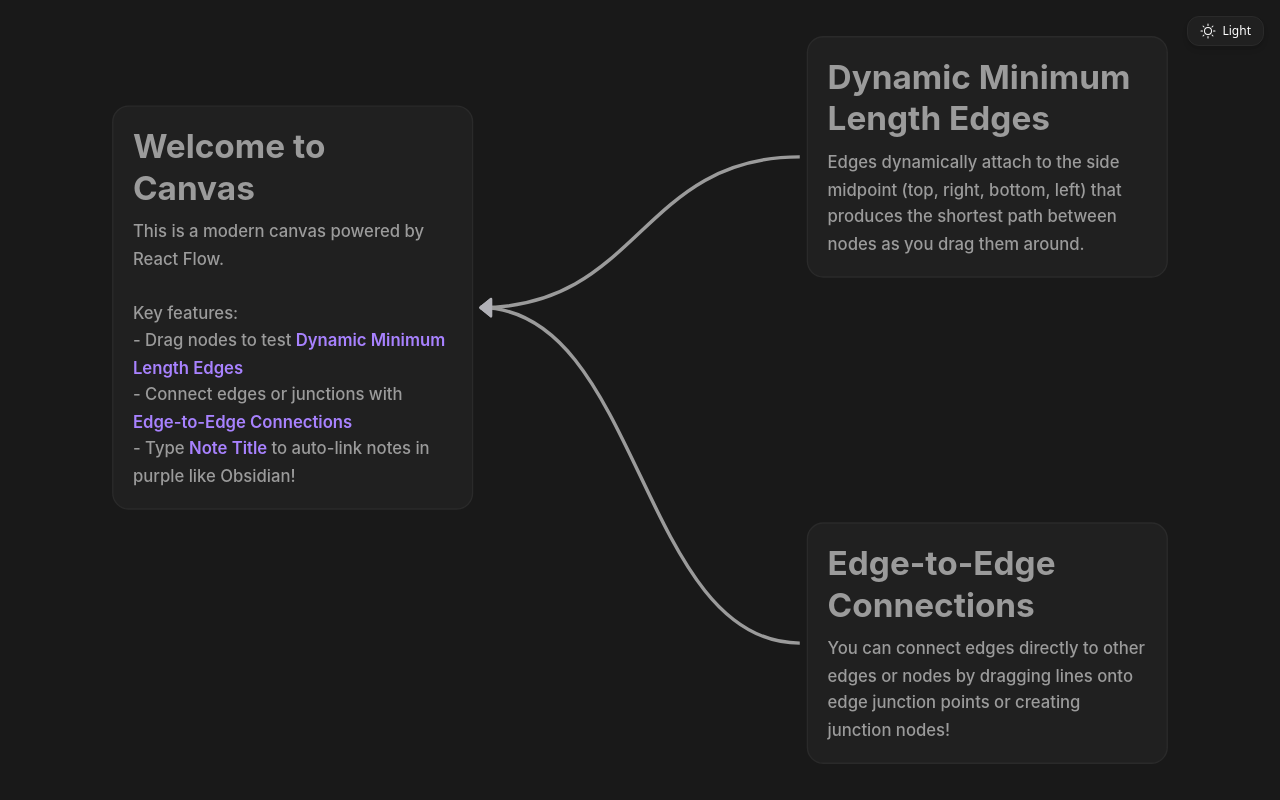
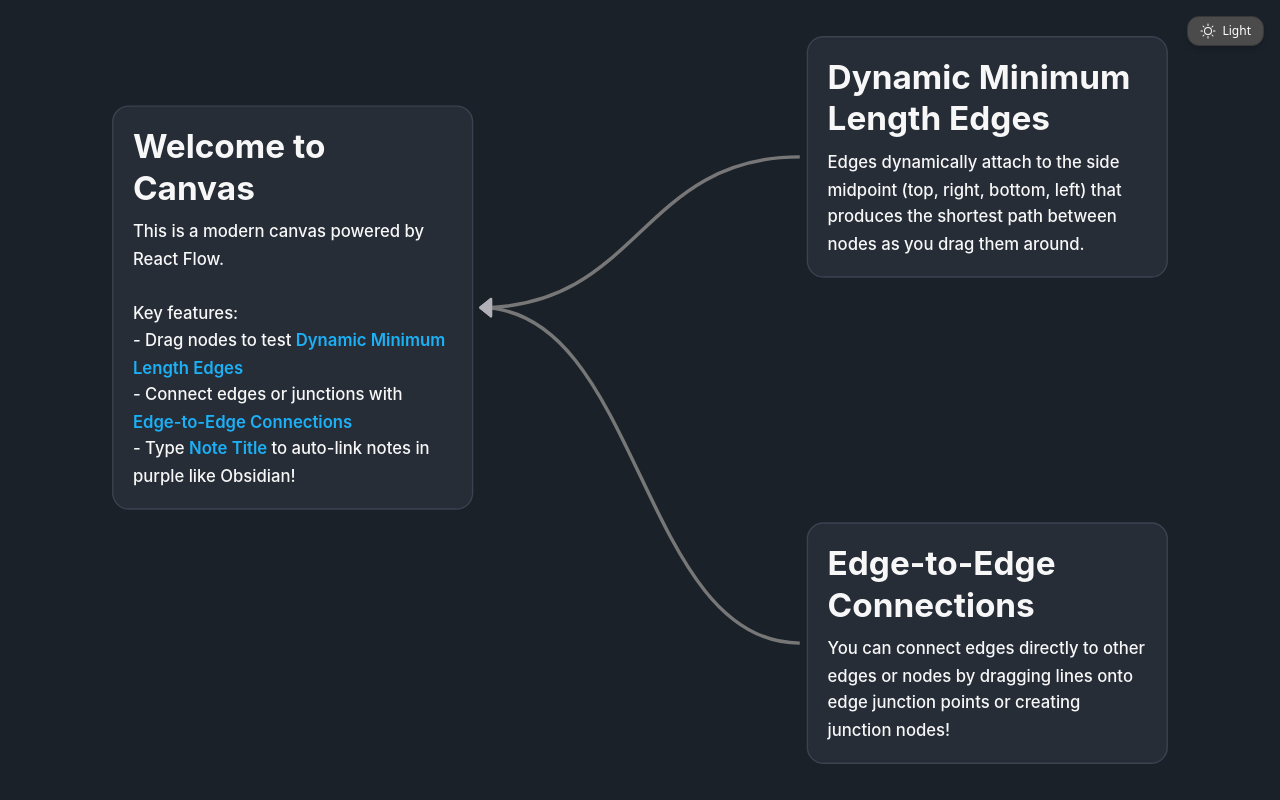
Before and after one commit to General-Specialist/canvas, a React (Vite) app: page / in a window 1280 px wide. Built offline with nearby package versions, Linux system fonts and the light colour scheme.

Commit message:
duolingo colors

```diff
--- a/src/components/WikilinkText.tsx
+++ b/src/components/WikilinkText.tsx
@@ -31,7 +31,7 @@ const KaTeXRenderer: React.FC<{ math: string; displayMode: boolean }> = React.me
     }, [math, displayMode]);
 
     if (html === null) {
-      return <span className="text-red-500 font-mono">{math}</span>;
+      return <span className="text-[#FF4B4B] font-mono">{math}</span>;
     }
 
     return (
--- a/src/components/edges/CustomEditableEdge.tsx
+++ b/src/components/edges/CustomEditableEdge.tsx
@@ -120,7 +120,7 @@ export const CustomEditableEdge: React.FC<EdgeProps> = ({
                 }
               }}
               placeholder="Edge label..."
-              className="bg-[var(--sidebar-bg)] border border-blue-500 text-[var(--text-normal)] text-xs px-2.5 py-1 rounded-lg shadow-lg focus:outline-none min-w-[80px] max-w-[200px] text-center font-medium"
+              className="bg-[var(--sidebar-bg)] border border-[#58CC02] text-[var(--text-normal)] text-xs px-2.5 py-1 rounded-lg shadow-lg focus:outline-none min-w-[80px] max-w-[200px] text-center font-medium"
             />
           ) : (
             <>
@@ -151,7 +151,7 @@ export const CustomEditableEdge: React.FC<EdgeProps> = ({
               {selected && (
                 <button
                   onClick={deleteEdge}
-                  className="bg-[var(--sidebar-hover-bg)] border border-[var(--border-color)] text-[var(--text-hover)] p-1 rounded-full hover:bg-red-500/10 hover:text-red-500 transition-all cursor-pointer shadow-sm"
+                  className="bg-[var(--sidebar-hover-bg)] border border-[var(--border-color)] text-[var(--text-hover)] p-1 rounded-full hover:bg-[#FF4B4B]/10 hover:text-[#FF4B4B] transition-all cursor-pointer shadow-sm"
                   title="Delete Edge"
                 >
                   <X className="w-3 h-3" />
--- a/src/components/nodes/GroupNode.tsx
+++ b/src/components/nodes/GroupNode.tsx
@@ -6,37 +6,71 @@ import { FourWayHandles } from './FourWayHandles';
 import { expandGroupEdges, syncAutoEdges } from '../../utils/edgeUtils';
 import { WikilinkText } from '../WikilinkText';
 
-const COLOR_THEMES: Record<string, { bg: string; border: string; text: string; dot: string }> = {
-  blue: {
-    bg: 'bg-blue-500/5 dark:bg-blue-500/10',
-    border: 'border-blue-500/30 dark:border-blue-400/40',
-    text: 'text-blue-600 dark:text-blue-300',
-    dot: 'bg-blue-500',
+const COLOR_THEMES: Record<string, { name: string; bg: string; border: string; text: string; dot: string }> = {
+  featherGreen: {
+    name: 'Feather Green',
+    bg: 'bg-transparent',
+    border: 'border-[#58CC02]',
+    text: 'text-[#58CC02] dark:text-[#89E219]',
+    dot: 'bg-[#58CC02]',
   },
-  emerald: {
-    bg: 'bg-emerald-500/5 dark:bg-emerald-500/10',
-    border: 'border-emerald-500/30 dark:border-emerald-400/40',
-    text: 'text-emerald-600 dark:text-emerald-300',
-    dot: 'bg-emerald-500',
+  maskGreen: {
+    name: 'Mask Green',
+    bg: 'bg-transparent',
+    border: 'border-[#89E219]',
+    text: 'text-[#58CC02] dark:text-[#89E219]',
+    dot: 'bg-[#89E219]',
   },
-  purple: {
-    bg: 'bg-purple-500/5 dark:bg-purple-500/10',
-    border: 'border-purple-500/30 dark:border-purple-400/40',
-    text: 'text-purple-600 dark:text-purple-300',
-    dot: 'bg-purple-500',
+  macaw: {
+    name: 'Macaw',
+    bg: 'bg-transparent',
+    border: 'border-[#1CB0F6]',
+    text: 'text-[#1CB0F6] dark:text-[#1CB0F6]',
+    dot: 'bg-[#1CB0F6]',
   },
-  amber: {
-    bg: 'bg-amber-500/5 dark:bg-amber-500/10',
-    border: 'border-amber-500/30 dark:border-amber-400/40',
-    text: 'text-amber-600 dark:text-amber-300',
-    dot: 'bg-amber-500',
+  cardinal: {
+    name: 'Cardinal',
+    bg: 'bg-transparent',
+    border: 'border-[#FF4B4B]',
+    text: 'text-[#FF4B4B] dark:text-[#FF4B4B]',
+    dot: 'bg-[#FF4B4B]',
   },
-  rose: {
-    bg: 'bg-rose-500/5 dark:bg-rose-500/10',
-    border: 'border-rose-500/30 dark:border-rose-400/40',
-    text: 'text-rose-600 dark:text-rose-300',
-    dot: 'bg-rose-500',
+  bee: {
+    name: 'Bee',
+    bg: 'bg-transparent',
+    border: 'border-[#FFC800]',
+    text: 'text-[#D4A000] dark:text-[#FFC800]',
+    dot: 'bg-[#FFC800]',
   },
+  fox: {
+    name: 'Fox',
+    bg: 'bg-transparent',
+    border: 'border-[#FF9600]',
+    text: 'text-[#FF9600] dark:text-[#FF9600]',
+    dot: 'bg-[#FF9600]',
+  },
+  beetle: {
+    name: 'Beetle',
+    bg: 'bg-transparent',
+    border: 'border-[#CE82FF]',
+    text: 'text-[#B255FF] dark:text-[#CE82FF]',
+    dot: 'bg-[#CE82FF]',
+  },
+  humpback: {
+    name: 'Humpback',
+    bg: 'bg-transparent',
+    border: 'border-[#2B70C9]',
+    text: 'text-[#2B70C9] dark:text-[#4A92ED]',
+    dot: 'bg-[#2B70C9]',
+  },
+};
+
+const COLOR_ALIAS: Record<string, string> = {
+  blue: 'macaw',
+  emerald: 'featherGreen',
+  purple: 'beetle',
+  amber: 'fox',
+  rose: 'cardinal',
 };
 
 export const GroupNode: React.FC<NodeProps> = memo(({ id, data, selected, isConnectable }) => {
@@ -48,7 +82,8 @@ export const GroupNode: React.FC<NodeProps> = memo(({ id, data, selected, isConn
   const [showColorPicker, setShowColorPicker] = useState(false);
 
   const titleRef = useRef<HTMLTextAreaElement>(null);
-  const currentColor = groupData.color && COLOR_THEMES[groupData.color] ? groupData.color : 'blue';
+  const rawColor = groupData.color || 'featherGreen';
+  const currentColor = COLOR_THEMES[rawColor] ? rawColor : COLOR_ALIAS[rawColor] || 'featherGreen';
   const themeStyles = COLOR_THEMES[currentColor];
 
   useLayoutEffect(() => {
@@ -103,7 +138,7 @@ export const GroupNode: React.FC<NodeProps> = memo(({ id, data, selected, isConn
       className={`relative w-full h-full rounded-2xl border-2 flex flex-col overflow-hidden transition-colors duration-200 ${
         themeStyles.bg
       } ${themeStyles.border} ${
-        selected ? 'ring-2 ring-blue-500/50 dark:ring-blue-400/50 shadow-lg' : ''
+        selected ? 'ring-2 ring-[var(--node-selected-ring)] shadow-lg' : ''
       }`}
     >
       <FourWayHandles isConnectable={isConnectable} />
@@ -111,8 +146,8 @@ export const GroupNode: React.FC<NodeProps> = memo(({ id, data, selected, isConn
         minWidth={200}
         minHeight={150}
         isVisible={selected}
-        lineClassName="!border-blue-500 !border-dashed"
-        handleClassName="!w-3 !h-3 !bg-blue-500 !border-2 !border-white !rounded-full"
+        lineClassName="!border-[#58CC02] !border-dashed"
+        handleClassName="!w-3 !h-3 !bg-[#58CC02] !border-2 !border-white !rounded-full"
       />
 
       {/* Header */}
@@ -175,7 +210,7 @@ export const GroupNode: React.FC<NodeProps> = memo(({ id, data, selected, isConn
                       setShowColorPicker(false);
                     }}
                     className={`w-4 h-4 rounded-full border border-black/20 capitalize ${t.dot}`}
-                    title={cKey}
+                    title={t.name}
                   />
                 ))}
               </div>
@@ -184,7 +219,7 @@ export const GroupNode: React.FC<NodeProps> = memo(({ id, data, selected, isConn
 
           <button
             onClick={handleUngroup}
-            className="nodrag nopan p-1 rounded-md hover:bg-red-500/10 text-red-500 hover:text-red-600 transition-colors cursor-pointer"
+            className="nodrag nopan p-1 rounded-md hover:bg-[#FF4B4B]/10 text-[#FF4B4B] hover:text-[#FF4B4B] transition-colors cursor-pointer"
             title="Ungroup (Cmd+Shift+G)"
           >
             <Trash className="w-3.5 h-3.5" />
--- a/src/components/nodes/NoteNode.tsx
+++ b/src/components/nodes/NoteNode.tsx
@@ -69,8 +69,8 @@ export const NoteNode: React.FC<NodeProps> = memo(({ id, data, selected, isConne
         minWidth={180}
         minHeight={90}
         isVisible={selected}
-        lineClassName="!border-blue-500 !border-dashed"
-        handleClassName="!w-3 !h-3 !bg-blue-500 !border-2 !border-white !rounded-full"
+        lineClassName="!border-[#58CC02] !border-dashed"
+        handleClassName="!w-3 !h-3 !bg-[#58CC02] !border-2 !border-white !rounded-full"
       />
 
       {/* Title Field */}
--- a/src/index.css
+++ b/src/index.css
@@ -1,70 +1,82 @@
 @import "tailwindcss";
+
+:root {
+  /* Duolingo Official Brand Guidelines Color Palette */
+
+  /* Core Brand Colors */
+  --duo-feather-green: #58CC02; /* Primary brand color */
+  --duo-mask-green: #89E219;    /* Secondary green for depth & backgrounds */
+
+  /* Secondary & Accent Colors (UI & Illustrations) */
+  --duo-macaw: #1CB0F6;         /* Bright Blue / Links / Info */
+  --duo-cardinal: #FF4B4B;      /* Red / Errors / Health / Hearts */
+  --duo-bee: #FFC800;           /* Bright Yellow / Streaks / XP */
+  --duo-fox: #FF9600;           /* Orange / Gems / Achievements */
+  --duo-beetle: #CE82FF;        /* Bright Purple / Special Features */
+  --duo-humpback: #2B70C9;      /* Dark Blue / Secondary Accents */
+
+  /* Neutrals */
+  --duo-eel: #4B4B4B;           /* Dark Gray / Typography */
+  --duo-wolf: #777777;          /* Medium Gray / Secondary text */
+  --duo-hare: #AFAFAF;          /* Light Gray / Disabled states & borders */
+  --duo-swan: #E5E5E5;          /* Border lines & subtle fills */
+  --duo-polar: #F7F7F7;         /* Off-white background fill */
+  --duo-snow: #FFFFFF;          /* Pure White / Primary backgrounds */
+
+  /* Duo's Mascot Palette */
+  --duo-wing-overlay: #43C000;
+  --duo-beak-upper: #FFC200;
+  --duo-beak-lower: #F49000;
+  --duo-beak-inner: #B66E28;
+  --duo-beak-highlight: #FFDE00;
+  --duo-tongue-pink: #FFCAFF;
+}
 
 :root,
 [data-theme="dark"] {
-  /* Provided raw Light Theme Variables */
-  --color-white: #FFFFFF;
-  --color-sidebar-white: #F9F8F7;
-  --color-icon-hover-white: #F3F3F3;
-  --color-border-white: #EEEEEC;
-  --color-sidebar-hover-white: #E9E9E8;
-  --color-text-light-black: #A5A4A3;
-  --color-text-normal-black: #73726E;
-  --color-text-hover-black: #32302C;
+  /* Dark Theme Mappings using Duolingo Neutrals & Brand Colors */
+  --canvas-bg: #1B2129;
+  --sidebar-bg: var(--duo-eel);
+  --icon-hover-bg: #3A3A3A;
+  --border-color: #383838;
+  --sidebar-hover-bg: #3D3D3D;
+  --text-light: var(--duo-hare);
+  --text-normal: var(--duo-polar);
+  --text-hover: var(--duo-snow);
 
-  /* Provided raw Dark Theme Variables */
-  --color-dark-bg: #191919;
-  --color-dark-sidebar: #202020;
-  --color-dark-icon-hover: #30302E;
-  --color-dark-border: #2A2A2A;
-  --color-dark-sidebar-hover: #2C2C2C;
-  --color-dark-text-light: #A8A49C;
-  --color-dark-text-normal: #9B9B9B;
-  --color-dark-text-hover: #FFFFFF;
-
-  /* Semantic Theme Mappings for Dark Mode */
-  --canvas-bg: var(--color-dark-bg);
-  --sidebar-bg: var(--color-dark-sidebar);
-  --icon-hover-bg: var(--color-dark-icon-hover);
-  --border-color: var(--color-dark-border);
-  --sidebar-hover-bg: var(--color-dark-sidebar-hover);
-  --text-light: var(--color-dark-text-light);
-  --text-normal: var(--color-dark-text-normal);
-  --text-hover: var(--color-dark-text-hover);
-
-  --node-bg: var(--color-dark-sidebar);
-  --node-border: var(--color-dark-border);
-  --node-hover-ring: var(--color-dark-text-light);
-  --node-selected-ring: var(--color-dark-text-hover);
-  --handle-bg: var(--color-dark-text-normal);
-  --handle-border: var(--color-dark-bg);
-  --edge-stroke: var(--color-dark-text-normal);
-  --edge-stroke-selected: var(--color-dark-text-hover);
-  --wikilink-color: #a882ff;
-  --wikilink-hover: #c084fc;
+  --node-bg: #262D37;
+  --node-border: #3A4350;
+  --node-hover-ring: var(--duo-mask-green);
+  --node-selected-ring: var(--duo-feather-green);
+  --handle-bg: var(--duo-feather-green);
+  --handle-border: var(--duo-snow);
+  --edge-stroke: var(--duo-wolf);
+  --edge-stroke-selected: var(--duo-feather-green);
+  --wikilink-color: var(--duo-macaw);
+  --wikilink-hover: var(--duo-beetle);
 }
 
 [data-theme="light"] {
-  /* Semantic Theme Mappings for Light Mode */
-  --canvas-bg: var(--color-white);
-  --sidebar-bg: var(--color-sidebar-white);
-  --icon-hover-bg: var(--color-icon-hover-white);
-  --border-color: var(--color-border-white);
-  --sidebar-hover-bg: var(--color-sidebar-hover-white);
-  --text-light: var(--color-text-light-black);
-  --text-normal: var(--color-text-normal-black);
-  --text-hover: var(--color-text-hover-black);
+  /* Light Theme Mappings using Duolingo Neutrals & Brand Colors */
+  --canvas-bg: var(--duo-polar);
+  --sidebar-bg: var(--duo-snow);
+  --icon-hover-bg: var(--duo-swan);
+  --border-color: var(--duo-swan);
+  --sidebar-hover-bg: var(--duo-swan);
+  --text-light: var(--duo-wolf);
+  --text-normal: var(--duo-eel);
+  --text-hover: #111111;
 
-  --node-bg: var(--color-sidebar-white);
-  --node-border: var(--color-border-white);
-  --node-hover-ring: var(--color-text-light-black);
-  --node-selected-ring: var(--color-text-hover-black);
-  --handle-bg: var(--color-text-normal-black);
-  --handle-border: var(--color-white);
-  --edge-stroke: var(--color-text-normal-black);
-  --edge-stroke-selected: var(--color-text-hover-black);
-  --wikilink-color: #705dcf;
-  --wikilink-hover: #6b21a8;
+  --node-bg: var(--duo-snow);
+  --node-border: var(--duo-swan);
+  --node-hover-ring: var(--duo-mask-green);
+  --node-selected-ring: var(--duo-feather-green);
+  --handle-bg: var(--duo-feather-green);
+  --handle-border: var(--duo-snow);
+  --edge-stroke: var(--duo-hare);
+  --edge-stroke-selected: var(--duo-feather-green);
+  --wikilink-color: var(--duo-macaw);
+  --wikilink-hover: var(--duo-humpback);
 }
 
 @layer base {
```
Also changed, not shown: src/components/Canvas.tsx (+5 -5 lines).
